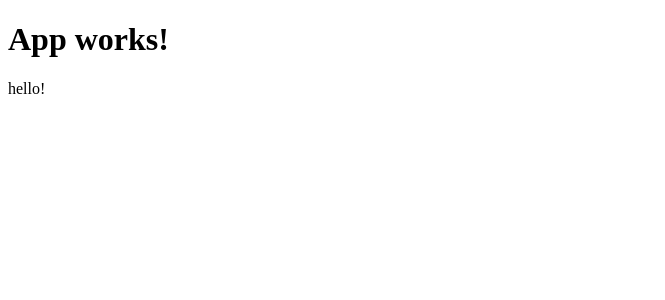
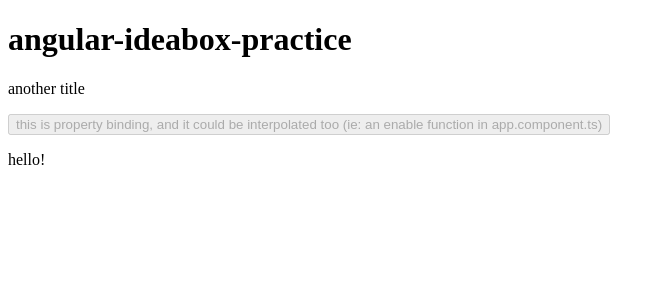
Before and after one commit to whiteheadol/angular-ideabox-one, an Angular app: page / in a window 1280 px wide. Shown: the top 300 px of the page, without its empty margins (0-665 px from the left). Built offline with nearby package versions, Linux system fonts and the light colour scheme.

Commit message:
Show an example of property binding

```diff
--- a/src/app/app.component.html
+++ b/src/app/app.component.html
@@ -1,2 +1,4 @@
-<h1>App works!</h1>
+<h1>{{ title }}</h1>
+<p>{{ showTitle() }}</p>
+<button [disabled]="true">this is property binding, and it could be interpolated too (ie: an enable function in app.component.ts)</button>
 <app-ideas></app-ideas>
```
